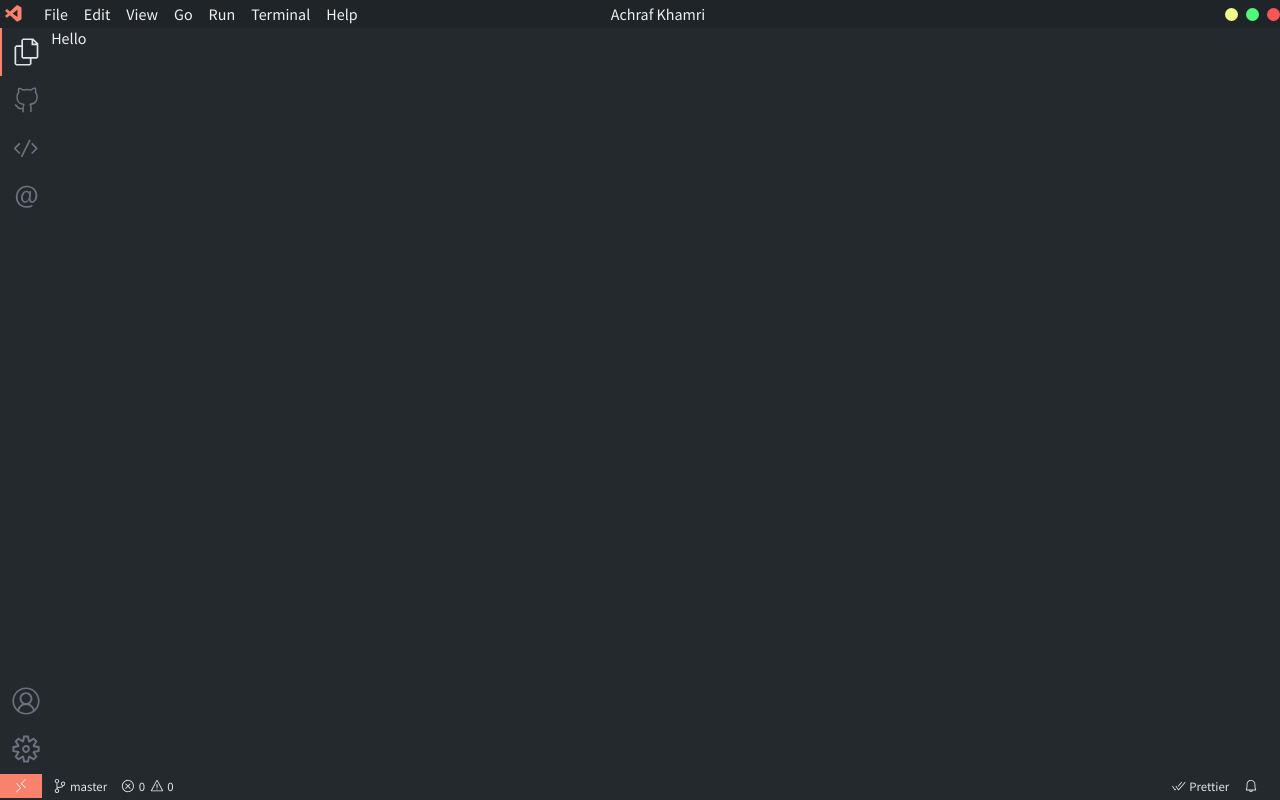
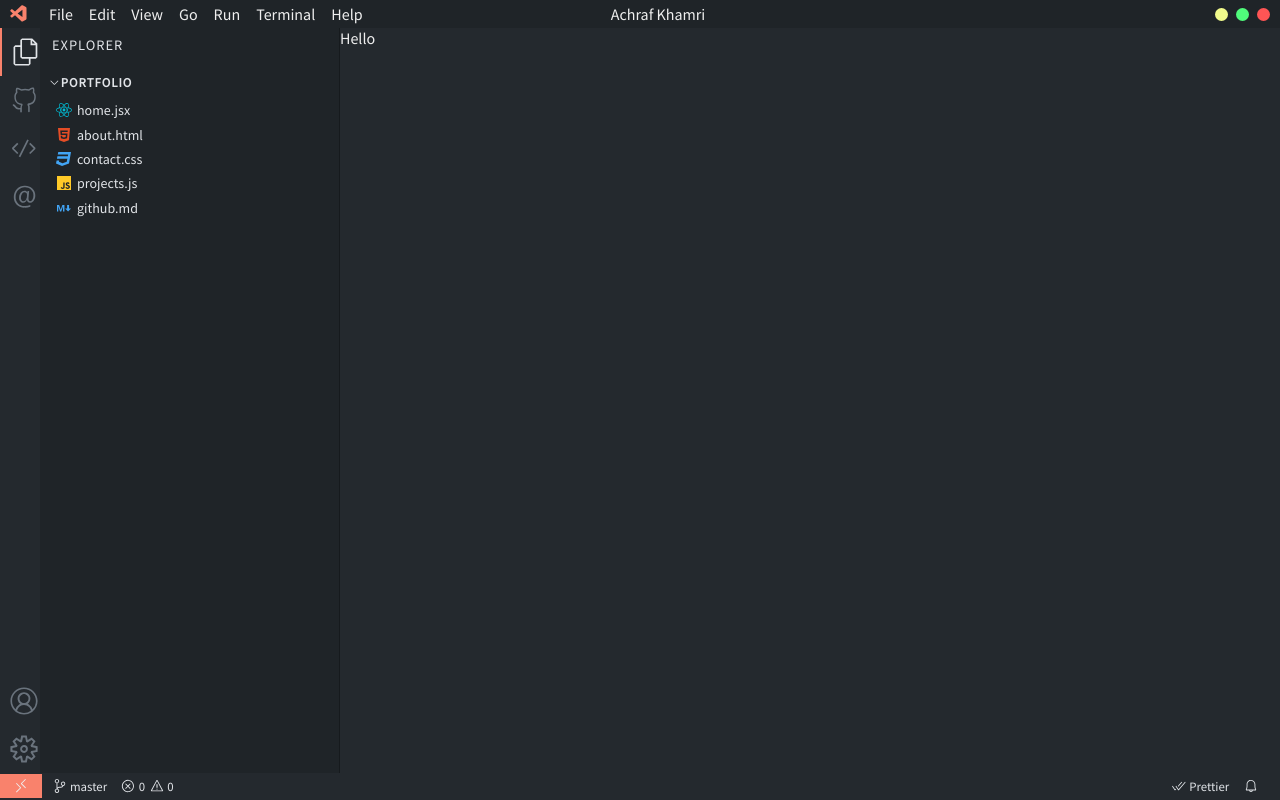
Before and after one commit to khamriAchraf/vs-portfolio, a Next.js app: page / in a window 1280 px wide. Built offline with nearby package versions, Linux system fonts and the light colour scheme.

Commit message:
add explorer

```diff
--- /dev/null
+++ b/components/Explorer.jsx
@@ -0,0 +1,85 @@
+import React, { useState } from "react";
+import styles from "@/styles/Explorer.module.css";
+import { FaReact } from "react-icons/fa";
+import { FaHtml5 } from "react-icons/fa";
+import { FaCss3 } from "react-icons/fa";
+import { FaJs } from "react-icons/fa";
+import { VscChevronRight, VscMarkdown } from "react-icons/vsc";
+import Link from "next/link";
+
+const explorerItems = [
+  {
+    name: "home.jsx",
+    path: "/",
+    Icon: FaReact,
+    class: styles.react
+  },
+  {
+    name: "about.html",
+    path: "/about",
+    Icon: FaHtml5,
+    class: styles.html
+  },
+  {
+    name: "contact.css",
+    path: "/contact",
+    Icon: FaCss3,
+    class: styles.css
+  },
+  {
+    name: "projects.js",
+    path: "/projects",
+    Icon: FaJs,
+    class: styles.js
+  },
+  {
+    name: "github.md",
+    path: "/github",
+    Icon: VscMarkdown,
+    class: styles.md
+  },
+];
+
+const Explorer = () => {
+  const [portfolioOpen, setPortfolioOpen] = useState(true);
+
+  return (
+    <div className={styles.explorer}>
+      <p className={styles.title}>Explorer</p>
+      <div>
+        <input
+          type="checkbox"
+          className={styles.checkbox}
+          id="portfolio-checkbox"
+          checked={portfolioOpen}
+          onChange={() => setPortfolioOpen(!portfolioOpen)}
+        />
+        <label htmlFor="portfolio-checkbox" className={styles.heading}>
+          <VscChevronRight
+            className={styles.chevron}
+            style={portfolioOpen ? { transform: "rotate(90deg)" } : {}}
+          />
+          Portfolio
+        </label>
+        <div
+          className={styles.files}
+          style={portfolioOpen ? { display: "block" } : { display: "none" }}
+        >
+          {explorerItems.map(({Icon, ...item}) => (
+            <Link href={item.path} key={item.name}>
+              <div className={styles.file}>
+                <Icon
+                  className={item.class}
+                  alt={item.name}
+                />{" "}
+                <p>{item.name}</p>
+              </div>
+            </Link>
+          ))}
+        </div>
+      </div>
+    </div>
+  );
+};
+
+export default Explorer;
--- a/components/Layout.jsx
+++ b/components/Layout.jsx
@@ -5,6 +5,7 @@ import Footer from './Footer'
 import { useRouter } from 'next/router'
 import styles from "@/styles/Layout.module.css";
 import Head from 'next/head'
+import Explorer from './Explorer'
 
 const Layout = ({ children }) => {
     const router = useRouter()
@@ -19,6 +20,7 @@ const Layout = ({ children }) => {
             <Titlebar />
             <div className={styles.main}>
                 <Sidebar />
+                <Explorer />
                 {children}
             </div>
             <Footer />
--- a/package.json
+++ b/package.json
@@ -12,7 +12,8 @@
     "next": "15.1.6",
     "react": "^19.0.0",
     "react-dom": "^19.0.0",
-    "react-icons": "^5.4.0"
+    "react-icons": "^5.4.0",
+    "vs-portfolio": "file:"
   },
   "devDependencies": {
     "@eslint/eslintrc": "^3",
--- /dev/null
+++ b/src/styles/Explorer.module.css
@@ -0,0 +1,100 @@
+.explorer {
+    background: var(--explorer-bg);
+    width: 300px;
+    color: rgb(225, 228, 232);
+    font-family: 'Source Sans Pro', sans-serif;
+    border-right: 1px solid var(--explorer-border);
+  }
+
+  .title {
+    padding: 0.5rem 0.75rem;
+    font-weight: 300;
+    text-transform: uppercase;
+    font-size: 0.9rem;
+    letter-spacing: 1px;
+    margin-bottom: 0.75rem;
+  }
+
+  .heading {
+    text-transform: uppercase;
+    font-weight: bold;
+    font-size: 0.8rem;
+    letter-spacing: 1px;
+    display: flex;
+    align-items: center;
+    cursor: pointer;
+    padding: 0 0.5rem;
+  }
+
+  .checkbox {
+    position: absolute;
+    opacity: 0;
+    z-index: -1;
+  }
+
+  .files {
+    padding: 0.5rem 0;
+    cursor: pointer;
+  }
+
+  .file {
+    padding: 0.2rem 1rem;
+    display: flex;
+    align-items: center;
+    font-size: 0.875rem;
+  }
+
+  .file p {
+    margin-left: 5px;
+  }
+
+  .file:hover {
+    background: var(--explorer-hover-bg);
+  }
+
+  .chevron {
+    transition: transform 0.2s;
+  }
+
+  .react {
+    color: #00bcd4;
+    font-size: 1rem;
+  }
+
+  .html {
+    color: #e44d26;
+    font-size: 1rem;
+  }
+
+  .css {
+    color: #42a5f5;
+    font-size: 1rem;
+  }
+
+  .js {
+    color: #ffca28;
+    font-size: 1rem;
+  }
+
+  .md {
+    color: #42a5f5;
+    font-size: 1rem;
+  }
+
+  @media screen and (min-width: 2000px) {
+    .explorer {
+      width: 10vw;
+    }
+  }
+
+  @media screen and (max-width: 900px) {
+    .explorer {
+      width: 20vw;
+    }
+  }
+
+  @media screen and (max-width: 600px) {
+    .explorer {
+      display: none;
+    }
+  }
--- a/src/styles/Sidebar.module.css
+++ b/src/styles/Sidebar.module.css
@@ -3,7 +3,7 @@
   display: flex;
   flex-direction: column;
   justify-content: space-between;
-  width: 4vw;
+  width: 3vw;
   min-width: 40px;
   height: calc(100vh - 30px - 25px);
 }
--- a/src/styles/Titlebar.module.css
+++ b/src/styles/Titlebar.module.css
@@ -4,6 +4,8 @@
   flex-direction: row;
   text-align: center;
   align-items: center;
+  padding-left: 5px;
+  padding-right: 5px;
 }
 
 .icon {
@@ -51,6 +53,7 @@
 
 .red {
   background: #ff5555;
+  margin-right: 5px;
 }
 
 @media screen and (max-width: 900px) {
```
Also changed, not shown: src/pages/contact.js (added, +11 -0 lines), src/pages/github.js (added, +9 -0 lines), 1 other file (tests, documents, lock files or other folders).
